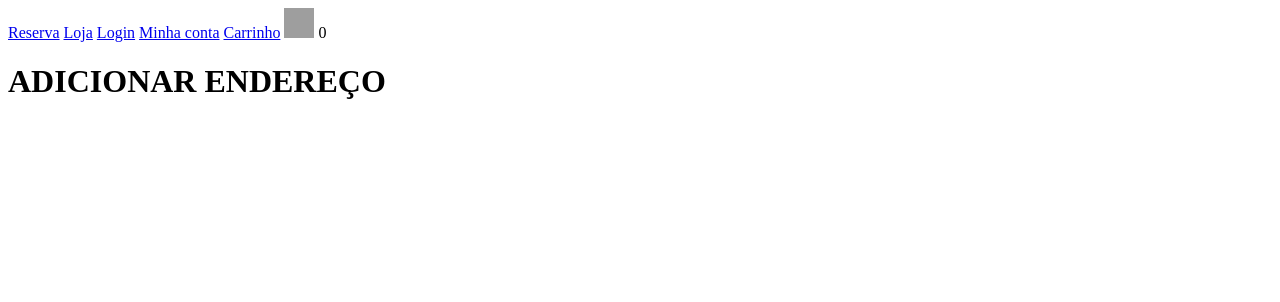
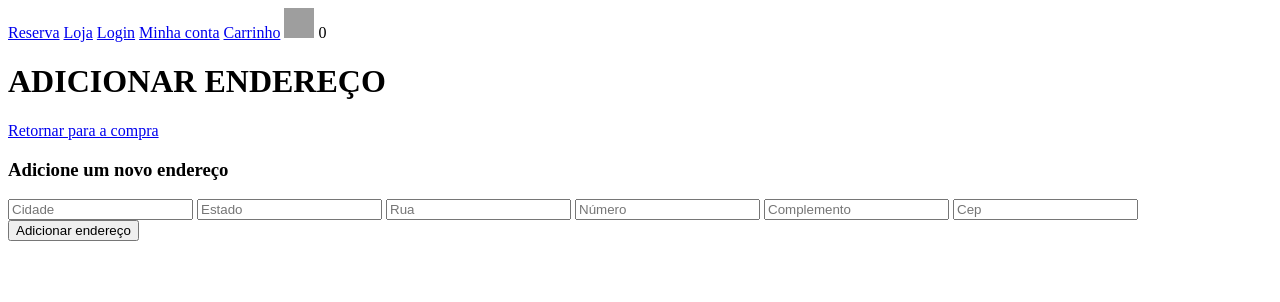
Before and after one commit to leobrda/FirstEcommerce, a Django app: page /adicionarendereco/ in a window 1280 px wide. Shown: the top 302 px of the page. Run offline with Django 5.2, Linux system fonts and the light colour scheme; some libraries are stand-ins or nearby versions; grey boxes are pictures that could not be loaded.

Commit message:
ADicionar endereco, def adicionar_endereco() com metodos POST e GET em views.py

```diff
--- a/loja/templates/adicionar_endereco.html
+++ b/loja/templates/adicionar_endereco.html
@@ -4,5 +4,18 @@
 {% block body %}
 
     <h1>ADICIONAR ENDEREÇO</h1>
+    <a href="{% url 'checkout' %}">Retornar para a compra</a>
+
+    <h3>Adicione um novo endereço</h3>
+    <form method="POST" action="{% url 'adicionar_endereco' %}">
+        {% csrf_token %}
+            <input type="text" name="cidade" placeholder="Cidade">
+            <input type="text" name="estado" placeholder="Estado">
+            <input type="text" name="rua" placeholder="Rua">
+            <input type="number" name="numero" placeholder="Número">
+            <input type="text" name="complemento" placeholder="Complemento">
+            <input type="number" name="cep" placeholder="Cep">
+            <button type="submit">Adicionar endereço</button>
+    </form>
 
 {% endblock %}
--- a/loja/views.py
+++ b/loja/views.py
@@ -170,8 +170,29 @@ def checkout(request):
 
 
 def adicionar_endereco(request):
-    context = {}
-    return render(request, 'adicionar_endereco.html', context=context)
+    if request.method == 'POST':
+        if request.user.is_authenticated:
+            cliente = request.user.cliente
+        else:
+            if request.COOKIES.get('id_sessao'):
+                id_sessao = request.COOKIES.get('id_sessao')
+                cliente, criado = Cliente.objects.get_or_create(id_sessao=id_sessao)
+            else:
+                return redirect('loja')
+
+        dados = request.POST.dict()
+        endereco = Endereco.objects.create(cliente=cliente,
+                                           rua=dados.get('rua'),
+                                           numero=int(dados.get('numero')),
+                                           estado=dados.get('estado'),
+                                           cidade=dados.get('cidade'),
+                                           cep=dados.get('cep'),
+                                           complemento=dados.get('complemento'))
+        endereco.save()
+        return redirect('checkout')
+    else:
+        context = {}
+        return render(request, 'adicionar_endereco.html', context=context)
 
 
 def minha_conta(request):
```
